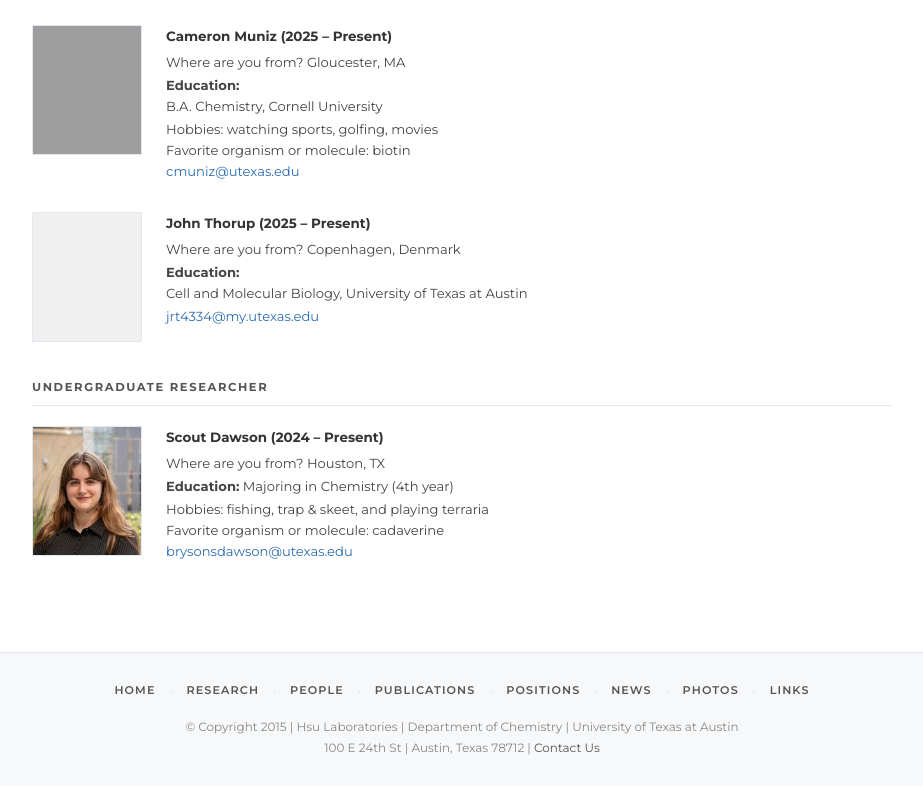
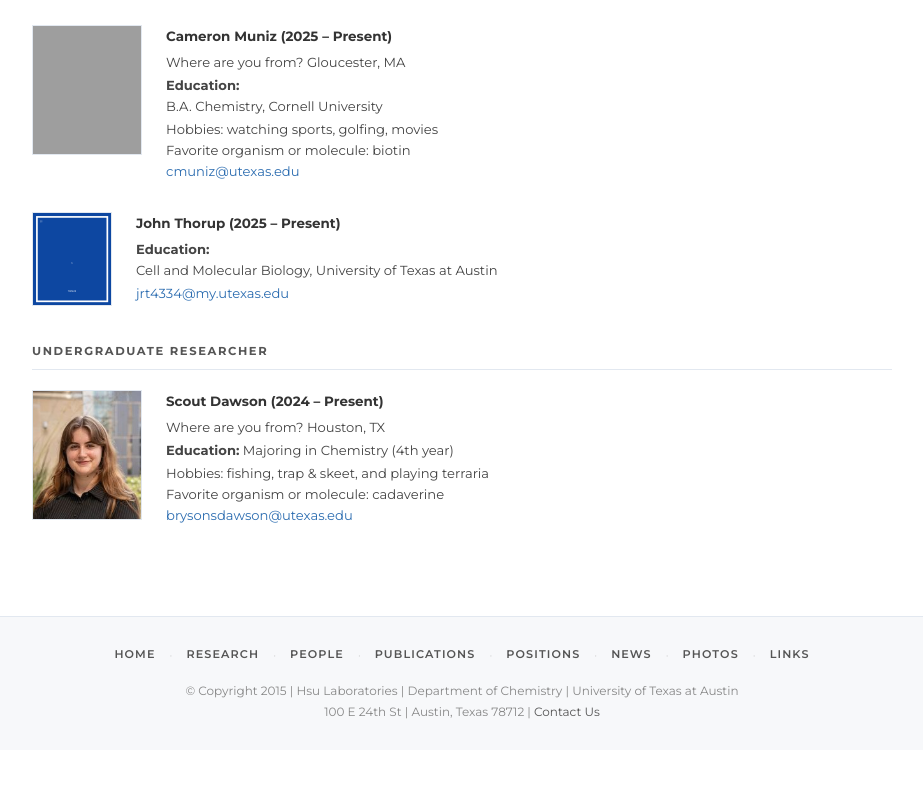
Before and after one commit to kenhsu7337/hsulab, a plain HTML site: page people.html in a window 1280 px wide. Shown: the part 4894-5680 px from the top of the page, without its empty margins (178-1101 px from the left). After the commit the page ends 5644 px from the top, so only its background shows below. Drawn offline with Linux system fonts and the light colour scheme; grey boxes are pictures that could not be loaded.

Commit message:
Update John Thorup entry: add Titanium element tile, clean up formatting

```diff
--- a/people.html
+++ b/people.html
@@ -357,10 +357,9 @@
     </div>
 
         <div class="person-row">
-      <div class="person-photo-placeholder"></div>
+          <img src="site-images/thorup_tile.png" style="width:80px;height:94px;flex-shrink:0;">
           <div class="person-info">
             <h4>John Thorup (2025 – Present)</h4>
-        <p>Where are you from? Copenhagen, Denmark</p>
             <p><strong>Education:</strong><br>
             Cell and Molecular Biology, University of Texas at Austin</p>
             <p><a href="mailto:jrt4334@my.utexas.edu">jrt4334@my.utexas.edu</a></p>
```
Lines whose indentation alone changed are shown as unchanged.
